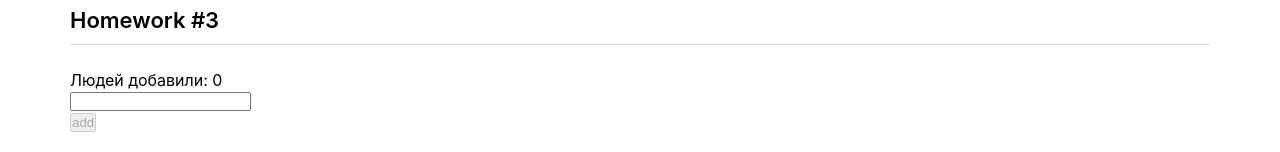
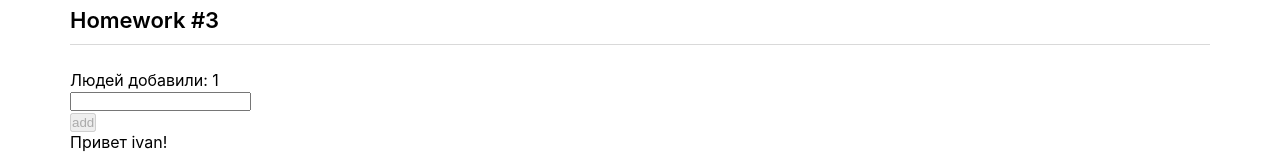
Before and after one commit to maksuchiha/hw_1, a React (Create React App) app: page / in a window 1280 px wide. Shown: the part 659-811 px from the top of the page. Built offline with nearby package versions, Linux system fonts and the light colour scheme.

Commit message:
fix bugs

```diff
--- a/src/s2-homeworks/hw03/Greeting.tsx
+++ b/src/s2-homeworks/hw03/Greeting.tsx
@@ -3,7 +3,7 @@ import s from './Greeting.module.css'
 
 type GreetingPropsType = {
     name: string // need to fix any
-    setNameCallback: (item: ChangeEvent) => void // need to fix any
+    setNameCallback: (e: ChangeEvent<HTMLInputElement>) => void // need to fix any
     addUser: () => void // need to fix any
     onBlur: () => void // need to fix any
     onEnter: (item: KeyboardEvent) => void // need to fix any
--- a/src/s2-homeworks/hw03/GreetingContainer.tsx
+++ b/src/s2-homeworks/hw03/GreetingContainer.tsx
@@ -8,22 +8,28 @@ type GreetingContainerPropsType = {
     addUserCallback: (item: string) => void // need to fix any
 }
 
-export const pureAddUser = (name: string, setError: any, setName: any, addUserCallback: (name: string, setError: string, setName: string) => void) => {
+export const pureAddUser = (name: string,
+                            setError: (error: string) => void,
+                            setName:  (name: string) => void,
+                            addUserCallback: (name: string,  setError: (error: string) => void, setName: (name: string) => void) => void) => {
     // если имя пустое - показать ошибку, иначе - добавить юзера и очистить инпут
-    addUserCallback(name, setError, setName)
-    setName('')
+    if(!name || name.trim() === ''){
+        setError('Ошибка! Введите имя!')
+    } else {
+        addUserCallback(name, setError, setName)
+        setName('')
+    }
 }
 
 export const pureOnBlur = (name: string, setError: (item: string) => void) => { // если имя пустое - показать ошибку
-     if (!name) {
-         setError('error')
+     if (!name || name.trim() === '') {
+         setError('Ошибка! Введите имя!')
      }
 }
 
 export const pureOnEnter = (e: KeyboardEvent<any>, addUser: (item: string) => void) => { // если нажата кнопка Enter - добавить
     if (e.code === 'Enter') {
-
-        addUser(e.currentTarget.value)
+        addUser(e.currentTarget.value )
     }
 }
 
@@ -39,7 +45,7 @@ const GreetingContainer: React.FC<GreetingContainerPropsType> = ({
     const [name, setName] = useState<string>('') // need to fix any
     const [error, setError] = useState<string>('') // need to fix any
 
-    const setNameCallback = (e: ChangeEvent<any>) => { // need to fix any
+    const setNameCallback = (e: ChangeEvent<HTMLInputElement>) => { // need to fix any
         setName(e.currentTarget.value) // need to fix
 
         error && setError('')
@@ -57,7 +63,7 @@ const GreetingContainer: React.FC<GreetingContainerPropsType> = ({
     }
 
     const totalUsers = users.length // need to fix
-    const lastUserName = users.map((item: UserType, index: number ) => index === users.length - 1 ? item.name : error).join('') // need to fix
+    const lastUserName = users.map((item: UserType, index: number ) => index === users.length - 1 ? item.name : '').join('') // need to fix
 
     return (
         <Greeting
--- a/src/s2-homeworks/hw03/HW3.tsx
+++ b/src/s2-homeworks/hw03/HW3.tsx
@@ -25,16 +25,16 @@ export type UserType = {
     name: string // need to fix any
 }
 
-export const pureAddUserCallback = (name: string, setUsers: (item: Array<any>) => void, users: Array<UserType>) => { // need to fix any
+export const pureAddUserCallback = (name: string, setUsers: (item: Array<UserType>) => void, users: Array<UserType>) => { // need to fix any
     const user = { // need to fix
-        id: v1(), name
+        _id: v1(), name
     }
     setUsers([...users, user])
 
 }
 
 const HW3 = () => {
-    const [users, setUsers] = useState<Array<UserType>>([]) // need to fix any
+    const [users, setUsers] = useState<Array<UserType>>([{_id: v1(), name: 'ivan'}]) // need to fix any
 
     const addUserCallback = (name: string) => { // need to fix any
         pureAddUserCallback(name, setUsers, users)
```
Also changed, not shown: 7 other files (tests, documents, lock files or other folders).
